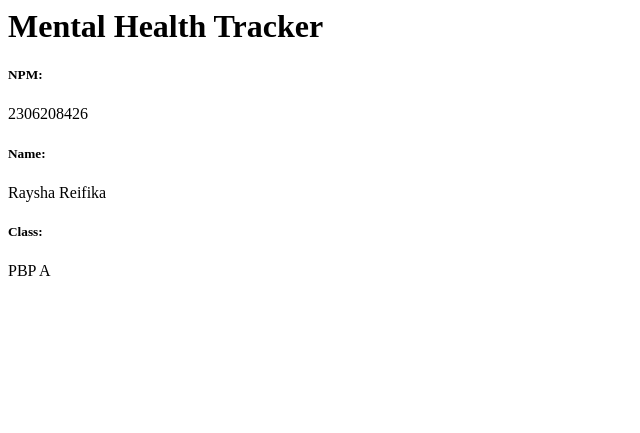
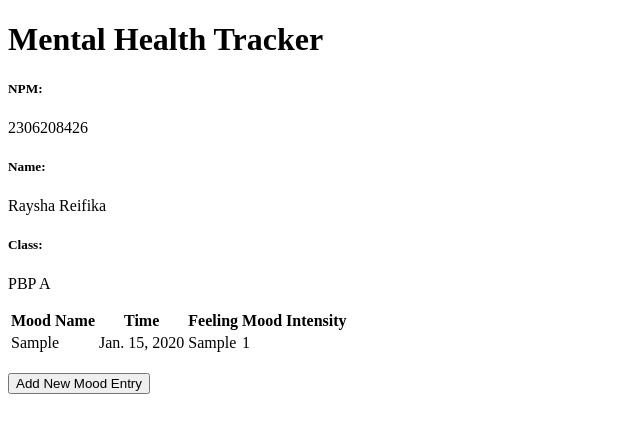
Before and after one commit to rayshareifikar/mental-health-tracker, a Django app: page / in a window 1280 px wide. Shown: the top 433 px of the page, without its empty margins (0-640 px from the left). Run offline with Django 5.2, Linux system fonts and the light colour scheme; tables that the repository leaves empty hold one stand-in row (values such as "Sample post").

Commit message:
Tutorial 2 Selesai

```diff
--- a/main/models.py
+++ b/main/models.py
@@ -1,5 +1,5 @@
+import uuid
 from django.db import models
-
 class MoodEntry(models.Model):
     mood = models.CharField(max_length=255)
     time = models.DateField(auto_now_add=True)
--- a/main/templates/main.html
+++ b/main/templates/main.html
@@ -1,3 +1,5 @@
+{% extends 'base.html' %}
+{% block content %}
 <h1>Mental Health Tracker</h1>
 
 <h5>NPM: </h5>
@@ -6,3 +8,36 @@
 <p>{{ name }}<p>
 <h5>Class: </h5>
 <p>{{ class }}<p>
+
+
+{% if not mood_entries %}
+<p>Belum ada data mood pada mental health tracker.</p>
+{% else %}
+<table>
+    <tr>
+    <th>Mood Name</th>
+    <th>Time</th>
+    <th>Feeling</th>
+    <th>Mood Intensity</th>
+    </tr>
+
+    {% comment %} Berikut cara memperlihatkan data mood di bawah baris ini
+    {% endcomment %}
+    {% for mood_entry in mood_entries %}
+    <tr>
+    <td>{{mood_entry.mood}}</td>
+    <td>{{mood_entry.time}}</td>
+    <td>{{mood_entry.feelings}}</td>
+    <td>{{mood_entry.mood_intensity}}</td>
+    </tr>
+    {% endfor %}
+</table>
+{% endif %}
+
+<br />
+
+<a href="{% url 'main:create_mood_entry' %}">
+    <button>Add New Mood Entry</button>
+</a>
+
+{% endblock content %}
--- a/main/urls.py
+++ b/main/urls.py
@@ -1,8 +1,16 @@
 from django.urls import path
-from main.views import show_main
+from main.views import show_main, create_mood_entry, show_xml, show_json, show_xml_by_id, show_json_by_id
+
+
+
 
 app_name = 'main'
 
 urlpatterns = [
     path('', show_main, name='show_main'),
+    path('create-mood-entry', create_mood_entry, name='create_mood_entry'),
+    path('xml/', show_xml, name='show_xml'),
+    path('json/', show_json, name='show_json'),
+    path('xml/<str:id>/', show_xml_by_id, name='show_xml_by_id'),
+    path('json/<str:id>/', show_json_by_id, name='show_json_by_id'),
 ]
--- a/main/views.py
+++ b/main/views.py
@@ -1,11 +1,42 @@
-from django.shortcuts import render
+from django.shortcuts import render, redirect
+from main.forms import MoodEntryForm
+from main.models import MoodEntry
+from django.http import HttpResponse
+from django.core import serializers
 
 # Create your views here.
 def show_main(request):
+    mood_entries = MoodEntry.objects.all()
     context = {
         'npm' : '2306208426',
         'name': 'Raysha Reifika',
-        'class': 'PBP A'
+        'class': 'PBP A',
+        'mood_entries': mood_entries
     }
 
     return render(request, "main.html", context)
+
+def create_mood_entry(request):
+    form = MoodEntryForm(request.POST or None)
+
+    if form.is_valid() and request.method == "POST":
+        form.save()
+        return redirect('main:show_main')
+
+    context = {'form': form}
+    return render(request, "create_mood_entry.html", context)
+def show_xml(request):
+    data = MoodEntry.objects.all()
+    return HttpResponse(serializers.serialize('xml', data), content_type="application/xml")
+
+def show_json(request):
+    data = MoodEntry.objects.all()
+    return HttpResponse(serializers.serialize("json", data), content_type="application/json")
+
+def show_xml_by_id(request, id):
+    data = MoodEntry.objects.filter(pk=id)
+    return HttpResponse(serializers.serialize("xml", data), content_type="application/xml")
+
+def show_json_by_id(request, id):
+    data = MoodEntry.objects.filter(pk=id)
+    return HttpResponse(serializers.serialize("json", data), content_type="application/json")
--- a/mental_health_tracker/settings.py
+++ b/mental_health_tracker/settings.py
@@ -56,7 +56,7 @@ ROOT_URLCONF = 'mental_health_tracker.urls'
 TEMPLATES = [
     {
         'BACKEND': 'django.template.backends.django.DjangoTemplates',
-        'DIRS': [],
+        'DIRS': [BASE_DIR / 'templates'],
         'APP_DIRS': True,
         'OPTIONS': {
             'context_processors': [
@@ -123,3 +123,4 @@ STATIC_URL = 'static/'
 # https://docs.djangoproject.com/en/5.1/ref/settings/#default-auto-field
 
 DEFAULT_AUTO_FIELD = 'django.db.models.BigAutoField'
+CSRF_TRUSTED_ORIGINS = ["http://localhost","http://127.0.0.1","http://pbp.cs.ui.ac.id/web/project/raysha.reifika/mentalhealthtrackerr", "https:pbp.cs.ui.ac.id/web/project/raysha.reifika/mentalhealthtrackerr"]
--- /dev/null
+++ b/templates/base.html
@@ -0,0 +1,13 @@
+{% load static %}
+<!DOCTYPE html>
+<html lang="en">
+  <head>
+    <meta charset="UTF-8" />
+    <meta name="viewport" content="width=device-width, initial-scale=1.0" />
+    {% block meta %} {% endblock meta %}
+  </head>
+
+  <body>
+    {% block content %} {% endblock content %}
+  </body>
+</html>
```
Also changed, not shown: main/forms.py (added, +7 -0 lines), main/templates/create_mood_entry.html (added, +18 -0 lines), .github/workflows/deploy.yml (added), requirements.txt (line endings or trailing spaces).
